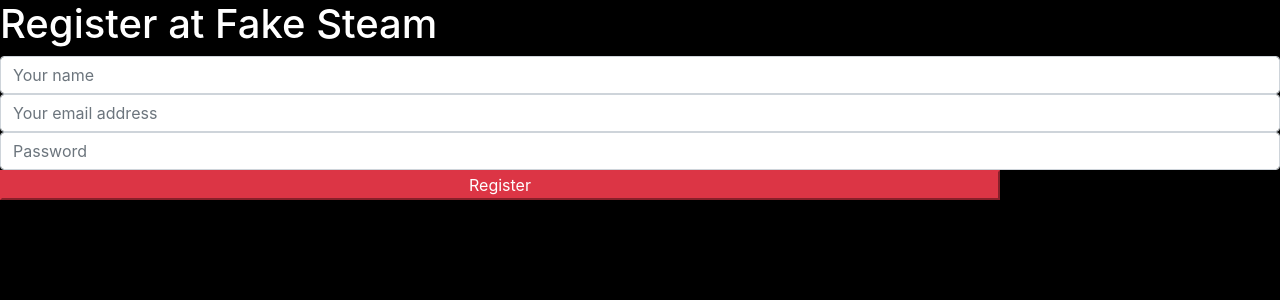
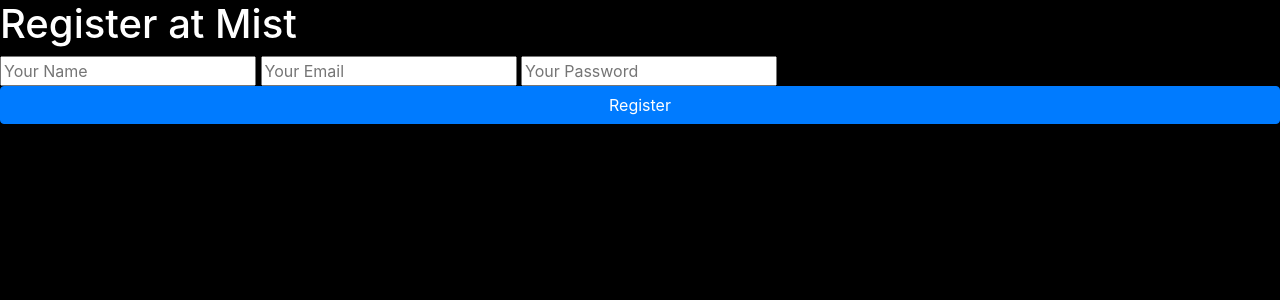
Before and after one commit to Sytechia/App-security-secure, a Flask app: page /accounts/register in a window 1280 px wide. Shown: the part 71-371 px from the top of the page. Run offline with Flask 2, Linux system fonts and the light colour scheme; some libraries are stand-ins or nearby versions.

Commit message:
Login adn register html

```diff
--- a/loginLog.txt
+++ b/loginLog.txt
@@ -14,3 +14,4 @@ FAILED LOGIN ATTEMPT FOR warlords47@gmail.com at 2020-07-04 15:23:35 with passwo
 FAILED LOGIN ATTEMPT FOR warlords47@gmail.com at 2020-07-04 15:23:50 with password: 12345
 FAILED LOGIN ATTEMPT FOR warlords47@gmail.com at 2020-07-04 15:23:56 with password: 12345
 FAILED LOGIN ATTEMPT FOR warlords47@gmail.com at 2020-07-04 15:31:49 with password: 12345
+FAILED LOGIN ATTEMPT FOR warlords47@gmail.com at 2020-07-08 17:13:03 with password: 12345
--- a/templates/account/register.html
+++ b/templates/account/register.html
@@ -1,4 +1,7 @@
 {% extends "shared/_layout.html" %}
+{% block account_css %}
+    <link href="../static/css/account.css" rel="stylesheet">
+{% endblock %}
 {% block main_content %}
     <script>
         function myFunction() {
@@ -13,11 +16,9 @@
                     response = xmlhttp.response
                     if (response === 'MF') {
                         document.getElementById('MissingFields').style.display = 'block'
-                }
-                else if (response === 'EE') {
+                    } else if (response === 'EE') {
                         document.getElementById('Exisiting').style.display = 'block'
-                }
-                else{
+                    } else {
                         window.location = '/accounts'
                     }
                 }
@@ -30,16 +31,27 @@
             xmlhttp.send(xml);
         }
     </script>
-<div class="form-container">
-    <form action="" method="POST" class="account-form">
-        <h1>Register at Fake Steam</h1>
-        <input name="name" type="text" id='name' placeholder="Your name" class="form-control" value="{{ name }}">
-        <input name="email" type="text" id='email' placeholder="Your email address" class="form-control"
-            value="{{ email }}">
-        <input name="password" type="password" id='password' placeholder="Password" class="form-control"
-            value="{{ password }}">
-        <button type="button" style="width: 1000px" class="btn-danger" onclick="myFunction()">Register</button>
-        <div style="clear:both;"></div>
+    {#<div class="form-container">#}
+    {#    <form action="" method="POST" class="account-form">#}
+    {#        <h1>Register at Fake Steam</h1>#}
+    {#        <input name="name" type="text" id='name' placeholder="Your name" class="form-control" value="{{ name }}">#}
+    {#        <input name="email" type="text" id='email' placeholder="Your email address" class="form-control"#}
+    {#            value="{{ email }}">#}
+    {#        <input name="password" type="password" id='password' placeholder="Password" class="form-control"#}
+    {#            value="{{ password }}">#}
+    {#        <button type="button" style="width: 1000px" class="btn-danger" onclick="myFunction()">Register</button>#}
+    {#        <div style="clear:both;"></div>#}
+    {#        <div class="error-msg" style='display:none;' id='MissingFields'>Some fields are missing</div>#}
+    {#        <div class="error-msg" style='display:none;' id='Exisiting'>The email used already exists</div>#}
+    {#    </form>#}
+    {#</div>#}
+    <div class="login">
+        <h1>Register at Mist</h1>
+        <form method="POST">
+            <input type="text" name="name" id='name' placeholder="Your Name" value="{{ email }}"/>
+            <input type="text" name="email" id='email' placeholder="Your Email" value="{{ email }}"/>
+            <input type="password" name="password" id='password' placeholder="Your Password" value="{{ password }}"/>
+            <button type="button" class="btn btn-primary btn-block btn-large" onclick="myFunction()">Register</button>
             <div class="error-msg" style='display:none;' id='MissingFields'>Some fields are missing</div>
             <div class="error-msg" style='display:none;' id='Exisiting'>The email used already exists</div>
         </form>
--- a/templates/shared/_layout.html
+++ b/templates/shared/_layout.html
@@ -12,12 +12,10 @@
           integrity="sha384-MCw98/SFnGE8fJT3GXwEOngsV7Zt27NXFoaoApmYm81iuXoPkFOJwJ8ERdknLPMO" crossorigin="anonymous">
 
     <link href="/static/css/home.css" rel="stylesheet">
+    <link href="/static/css/shared.css" rel="stylesheet">
+    {% block account_css %}
 
-    <link href="/static/css/shared.css" rel="stylesheet">
-
-
-
-
+    {% endblock %}
     {% block home_css %}
     {% endblock %}
 
```
Also changed, not shown: templates/account/login.html (+25 -14 lines), db/appSecurity.sqlite. Lines whose indentation alone changed are shown as unchanged.
